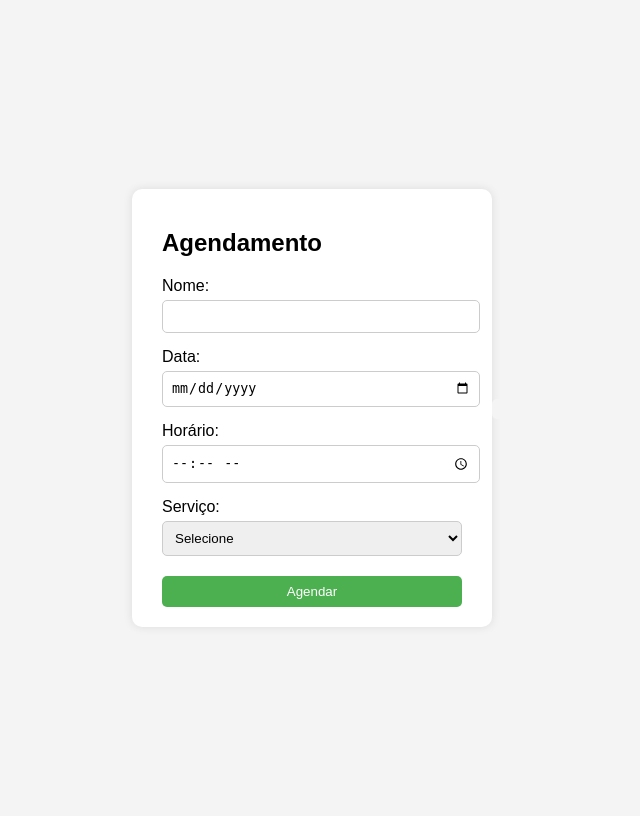
After one commit to matheustos/agendamento, a PHP site: page /html/index.html in a window 1280 px wide. The commit adds this page. Shown: the whole page, without its empty margins (318-958 px from the left). Run offline with PHP 8.4, Linux system fonts and the light colour scheme.

Commit message:
Teste de junção com front (javascript), teste de formatação de data e hora

```diff
--- /dev/null
+++ b/html/index.html
@@ -0,0 +1,112 @@
+<!DOCTYPE html>
+<html lang="pt-br">
+<head>
+<meta charset="UTF-8">
+<meta name="viewport" content="width=device-width, initial-scale=1.0">
+<title>Agendamento</title>
+<style>
+body {
+    font-family: Arial, sans-serif;
+    background-color: #f4f4f4;
+    display: flex;
+    justify-content: center;
+    align-items: center;
+    height: 100vh;
+}
+form {
+    background-color: #fff;
+    padding: 20px 30px;
+    border-radius: 10px;
+    box-shadow: 0 0 10px rgba(0,0,0,0.1);
+    width: 300px;
+}
+label {
+    display: block;
+    margin-top: 15px;
+}
+input, select, button {
+    width: 100%;
+    padding: 8px;
+    margin-top: 5px;
+    border-radius: 5px;
+    border: 1px solid #ccc;
+}
+button {
+    margin-top: 20px;
+    background-color: #4CAF50;
+    color: #fff;
+    border: none;
+    cursor: pointer;
+}
+button:hover {
+    background-color: #45a049;
+}
+#jsonResposta {
+    background:#f4f4f4;
+    padding:10px;
+    margin-top:15px;
+    white-space: pre-wrap;
+    border-radius: 5px;
+}
+</style>
+</head>
+<body>
+
+<form id="formAgendamento">
+    <h2>Agendamento</h2>
+
+    <label for="nome">Nome:</label>
+    <input type="text" id="nome" name="nome" required>
+
+    <label for="data">Data:</label>
+    <input type="date" id="data" name="data" required>
+
+    <label for="horario">Horário:</label>
+    <input type="time" id="horario" name="horario" required>
+
+    <label for="servico">Serviço:</label>
+    <select id="servico" name="servico" required>
+        <option value="">Selecione</option>
+        <option value="corte">Corte</option>
+        <option value="pintura">Pintura</option>
+        <option value="manicure">Manicure</option>
+        <option value="outro">Outro</option>
+    </select>
+
+    <button type="submit">Agendar</button>
+</form>
+
+<pre id="jsonResposta"></pre>
+
+<script>
+const form = document.getElementById('formAgendamento');
+const jsonResposta = document.getElementById('jsonResposta');
+
+form.addEventListener('submit', function(e){
+    e.preventDefault(); // impede envio normal
+
+    const formData = new FormData(form);
+
+    fetch('../api/agendamento/index.php', { // ajuste o caminho se necessário
+        method: 'POST',
+        body: formData
+    })
+    .then(response => response.json())
+    .then(data => {
+        // Mensagem de alerta opcional
+        if(data.status){
+            alert(data.message);
+        } else {
+            alert("Erro: " + data.message);
+        }
+
+    })
+    .catch(error => {
+        jsonResposta.textContent = "Erro ao enviar: " + error;
+        console.error("Erro:", error);
+    });
+});
+</script>
+
+</body>
+</html>
--- a/src/Model/agendamento.php
+++ b/src/Model/agendamento.php
@@ -7,7 +7,7 @@ use Validators\AgendamentoValidators;
 class Agendamento {
     public static function agendar($data, $hora, $nome, $status, $servico) {
         $conn = Database::conectar();
-        $stmt = $conn->prepare("INSERT INTO agenda (data, horario, nome, status, servico) VALUES (?, ?, ?, ?, ?)");
+        $stmt = $conn->prepare("INSERT INTO agenda (`data`, `horario`, `nome`, `status`, `servico`) VALUES (?, ?, ?, ?, ?)");
         $stmt->bind_param("sssss", $data, $hora, $nome, $status, $servico);
         return $stmt->execute();
     }
--- a/src/Validators/AgendamentoValidators.php
+++ b/src/Validators/AgendamentoValidators.php
@@ -79,11 +79,11 @@ class AgendamentoValidators{
     }
 
     public static function formatarRetorno($mensagem, $data){
-        return ["status" => true, "messagem" => $mensagem, "data" => $data];
+        return ["status" => true, "message" => $mensagem, "data" => $data];
     }
 
     public static function formatarErro($mensagem){
-        return ["status" => false, "erro" => $mensagem];
+        return ["status" => false, "error" => $mensagem];
     }
 }
 ?>
```
Also changed, not shown: src/Controller/agendamentoController.php (+5 -5 lines), api/agendamento/index.php (line endings or trailing spaces).
